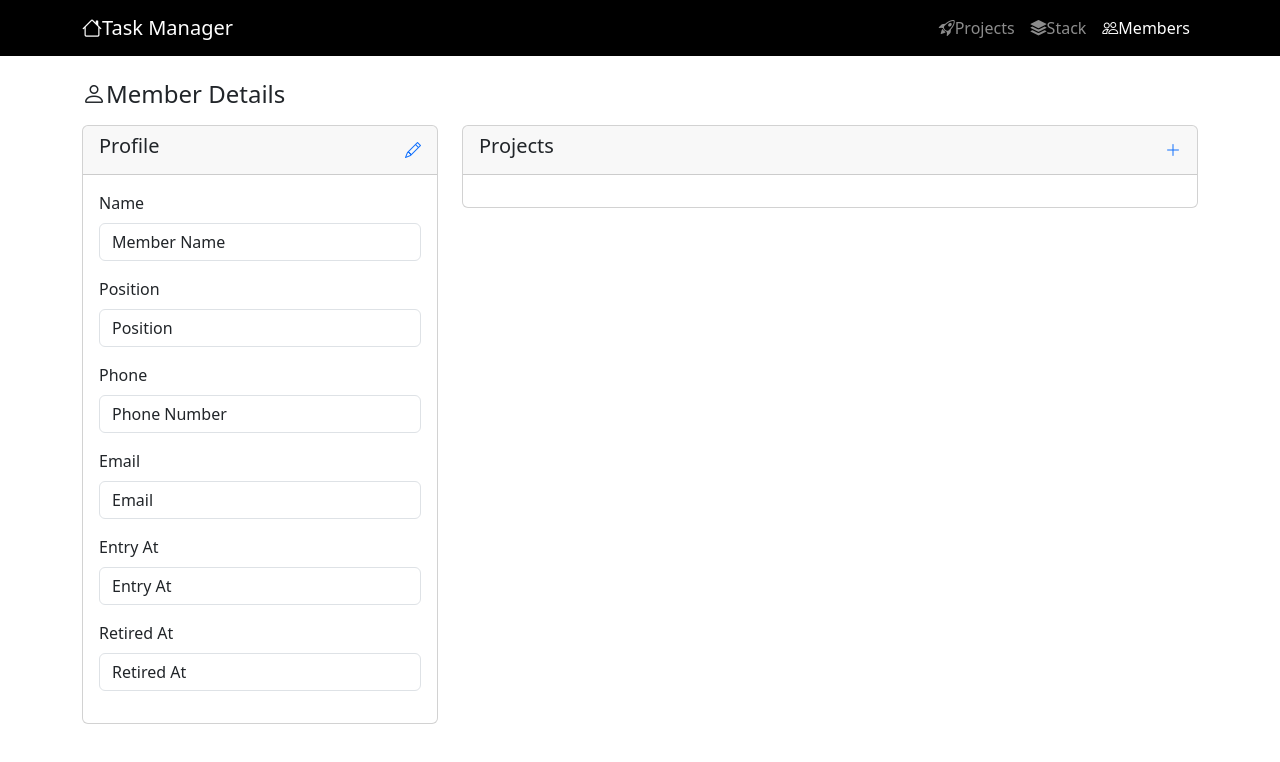
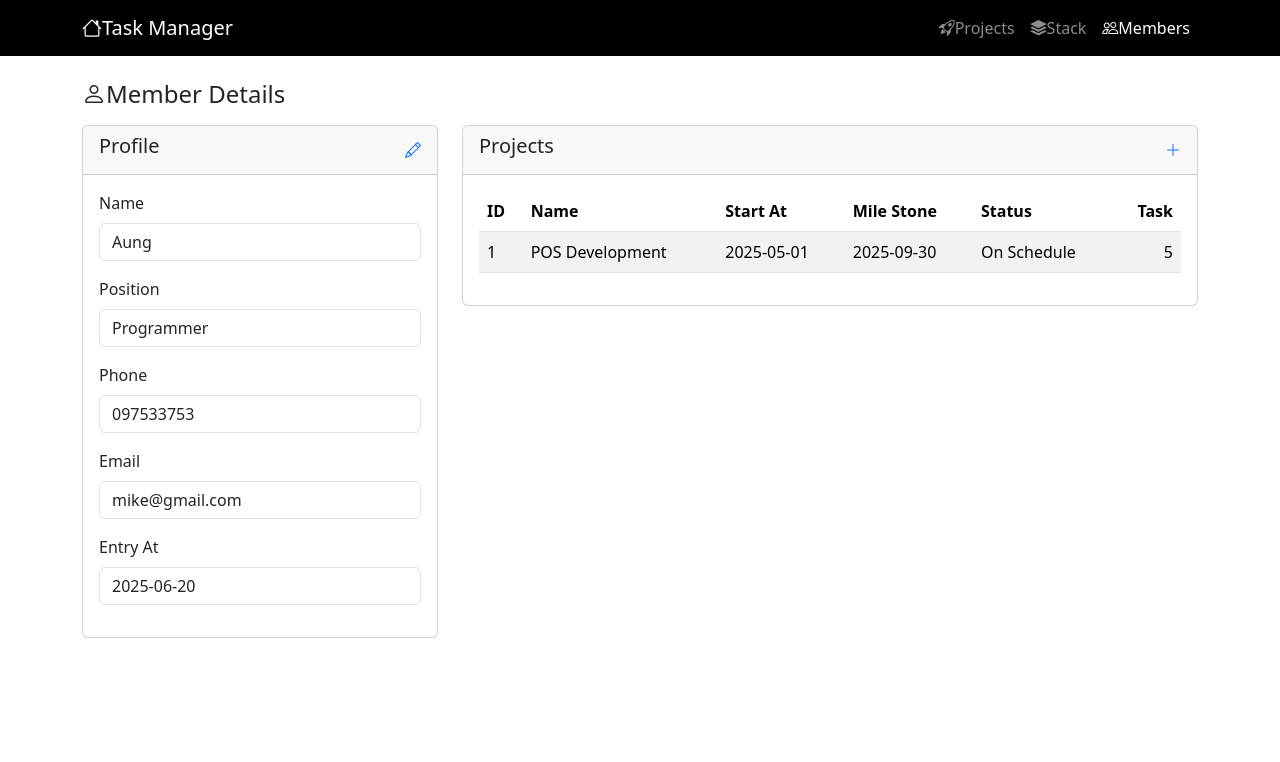
Before and after one commit to AungNyanHtet18/Task-Management, a React (Vite) app: page /member/details/1 in a window 1280 px wide. Shown: the top 762 px of the page. Built offline with nearby package versions, Linux system fonts and the light colour scheme.

Commit message:
adding member details dummy data

```diff
--- a/src/main.tsx
+++ b/src/main.tsx
@@ -3,24 +3,24 @@ import { createRoot } from 'react-dom/client'
 import './index.css'
 import App from './App.tsx'
 import { BrowserRouter, Route, Routes } from 'react-router'
-import Home from './pages/home.tsx'
-import ProjectList from './pages/project/project-list.tsx'
-import MemberList from './pages/member/member-list.tsx'
-import TaskList from './pages/task/task-list.tsx'
-import MemberEdit from './pages/member/member-edit.tsx'
-import MemberDetails from './pages/member/member-detail.tsx'
+import MemberLisComponent from './pages/member/member-list.tsx'
+import MemberEditComponent from './pages/member/member-edit.tsx'
+import MemberDetailsComponent from './pages/member/member-detail.tsx'
+import ProjectListComponent from './pages/project/project-list.tsx'
+import HomeComponent from './pages/home.tsx'
+import TaskListComponent from './pages/task/task-list.tsx'
 
 createRoot(document.getElementById('root')!).render(
   <StrictMode>
     <BrowserRouter>
       <Routes>
          <Route path = '/' element={<App/>}>
-            <Route index element={<Home/>}/>
-            <Route path= "project" element={<ProjectList/>}/>
-            <Route path= "member" element={<MemberList/>}/>
-            <Route path= "member/edit" element={<MemberEdit/>}/>
-            <Route path= "member/details/:id" element={<MemberDetails/>}/>
-            <Route path= "task" element={<TaskList/>}/>
+            <Route index element={<HomeComponent/>}/>
+            <Route path= "project" element={<ProjectListComponent/>}/>
+            <Route path= "member" element={<MemberLisComponent/>}/>
+            <Route path= "member/edit" element={<MemberEditComponent/>}/>
+            <Route path= "member/details/:id" element={<MemberDetailsComponent/>}/>
+            <Route path= "task" element={<TaskListComponent/>}/>
          </Route>
       </Routes>
     </BrowserRouter>
--- a/src/model/client/member-client.ts
+++ b/src/model/client/member-client.ts
@@ -1,6 +1,7 @@
 import type { MemberEditForm } from "../input/member-edit-form";
 import type { MemberSearch } from "../input/member-search";
 import { DUMMY_PAGE } from "../output/_common";
+import type { MemberDetails } from "../output/member-details";
 import type { MemberListItem, MemberSearchResult } from "../output/member-list-item";
 
 export async function searchMember(form: MemberSearch):Promise<MemberSearchResult> {  // the return type = Promise<MemberSearchResult>
@@ -11,9 +12,25 @@ export async function searchMember(form: MemberSearch):Promise<MemberSearchResul
     }
 }
 
-export async function findMemberById(id : number) {
+export async function findMemberById(id : number):Promise<MemberDetails> {
      console.log(`Find Member ID : ${id}`)
-     return DUMMY_MEMBERS.find(a => a.id == id)
+     return {
+        id: id,
+        name: "Aung",
+        position: "Programmer",
+        phone: "097533753",
+        email: "mike@gmail.com",
+        entryAt: "2025-06-20",
+        projects:  [{
+            id: 1,
+            name: "POS Development",
+            createAt: "2025-04-01",
+            startAt: "2025-05-01",
+            mileStone: "2025-09-30",
+            status: "On Schedule",
+            tasks: 5
+        }]
+     }
 }
 
 export async function findMemberEditForm(id: string):Promise<MemberEditForm> {
--- a/src/pages/home.tsx
+++ b/src/pages/home.tsx
@@ -1,4 +1,4 @@
-export default function Home() {
+export default function HomeComponent() {
      return(
         <></>
      )
--- a/src/pages/member/member-detail.tsx
+++ b/src/pages/member/member-detail.tsx
@@ -1,16 +1,41 @@
 import { Link, useParams } from "react-router";
 import Page from "../../ui/page";
-import { useEffect } from "react";
+import { useEffect, useState } from "react";
 import Card from "../../ui/card";
 import { FormGroup } from "../../ui/form-group";
+import type { MemberDetails, MemberProjectItem } from "../../model/output/member-details";
+import Loading from "../../ui/loading";
+import { findMemberById } from "../../model/client/member-client";
 
-export default function MemberDetails() {
+export default function MemberDetailsComponent() {
 
     const params = useParams()
+    const [details, setDetails] = useState<MemberDetails | undefined>();
+
 
     useEffect(()=> {
         console.log(`Member ID : ${params.id}`);
+        const id = params.id
+
+        async function load() {
+
+           if(id) {
+             const response = await findMemberById(Number.parseInt(id))
+             setDetails(response)
+            }
+        }
+
+        load();
+
     },[params])
+
+    if(!details) {
+         return (
+              <Loading />
+         )
+    }
+
+    const {projects, ...profile} = details
 
      return (
         <Page title="Member Details" icon="bi-person">
@@ -23,7 +48,7 @@ export default function MemberDetails() {
                          </Link>
                      }>
 
-                       <Profile/>
+                     <Profile data={profile}/>
 
                     </Card>
                 </div>
@@ -34,7 +59,8 @@ export default function MemberDetails() {
                             <i className="bi-plus-lg"></i>
                         </Link>
                     }>
-                        <Projects/>
+                        <Projects projects={projects}/>
+
                     </Card>
                 </div>
             </div>
@@ -42,40 +68,73 @@ export default function MemberDetails() {
      )
 }
 
-function Profile() {
+function Profile({data} : {data : Omit<MemberDetails, "projects">}) {
      return (
         <section>
             <FormGroup label="Name" className="mb-3">
-                <span className="form-control">Member Name</span>
+                <span className="form-control">{data.name}</span>
             </FormGroup>
 
             <FormGroup label="Position" className="mb-3">
-                <span className="form-control">Position</span>
+                <span className="form-control">{data.position}</span>
             </FormGroup>
 
             <FormGroup label="Phone" className="mb-3">
-                <span className="form-control">Phone Number</span>
+                <span className="form-control">{data.phone}</span>
             </FormGroup>
 
             <FormGroup label="Email" className="mb-3">
-                <span className="form-control">Email</span>
+                <span className="form-control">{data.email}</span>
             </FormGroup>
 
             <FormGroup label="Entry At" className="mb-3">
-                <span className="form-control">Entry At</span>
+                <span className="form-control">{data.entryAt}</span>
             </FormGroup>
 
-            <FormGroup label="Retired At" className="mb-3">
+            {
+              data.retiredAt &&
+              <FormGroup label="Retired At" className="mb-3">
                 <span className="form-control">Retired At</span>
             </FormGroup>
+            }
         </section>
      )
 }
 
-function Projects() {
+function Projects({projects} : {projects : MemberProjectItem []}) {
+
+    if(projects.length == 0) {
+        return (
+            <p>There is no project in this member. Please add project to this members.</p>
+        )
+    }
+
     return (
         <section>
-
+            <table className="table table-striped">
+                <thead>
+                    <tr>
+                        <th>ID</th>
+                        <th>Name</th>
+                        <th>Start At</th>
+                        <th>Mile Stone</th>
+                        <th>Status</th>
+                        <th className="text-end">Task</th>
+                    </tr>
+                </thead>
+                <tbody>
+                    {projects.map(project =>
+                         <tr key={project.id}>
+                            <td>{project.id}</td>
+                            <td>{project.name}</td>
+                            <td>{project.startAt}</td>
+                            <td>{project.mileStone}</td>
+                            <td>{project.status}</td>
+                            <td className="text-end">{project.tasks}</td>
+                         </tr>
+                    )}
+                </tbody>
+            </table>
         </section>
     )
 }
--- a/src/pages/member/member-edit.tsx
+++ b/src/pages/member/member-edit.tsx
@@ -6,7 +6,7 @@ import { useNavigate, useSearchParams } from "react-router";
 import { useEffect } from "react";
 import { createMember, findMemberEditForm, updateMember } from "../../model/client/member-client";
 
-export default function MemberEdit() {
+export default function MemberEditComponent() {
 
     const {register,handleSubmit,reset} = useForm<MemberEditForm>() // adding reset
     const [queryParams] = useSearchParams() //to get variable from request
--- a/src/pages/member/member-list.tsx
+++ b/src/pages/member/member-list.tsx
@@ -8,7 +8,7 @@ import { useState } from "react";
 import type { MemberListItem, MemberSearchResult } from "../../model/output/member-list-item";
 import { searchMember } from "../../model/client/member-client";
 
-export default function MemberList() {
+export default function MemberLisComponent() {
 
       const {register, handleSubmit} = useForm<MemberSearch>()
       const[result, setResult] = useState<MemberSearchResult | undefined>(undefined)
--- a/src/pages/project/project-list.tsx
+++ b/src/pages/project/project-list.tsx
@@ -1,4 +1,4 @@
-export default function ProjectList() {
+export default function ProjectListComponent() {
      return (
       <>
 
--- a/src/pages/task/task-list.tsx
+++ b/src/pages/task/task-list.tsx
@@ -1,4 +1,4 @@
-export default function TaskList() {
+export default function TaskListComponent() {
      return (
       <></>
      )
--- /dev/null
+++ b/src/ui/loading.tsx
@@ -0,0 +1,5 @@
+export default function Loading() {
+     return (
+        <><h1>Loading</h1></>
+     )
+}
```
Also changed, not shown: src/model/output/member-details.ts (+4 -3 lines).
